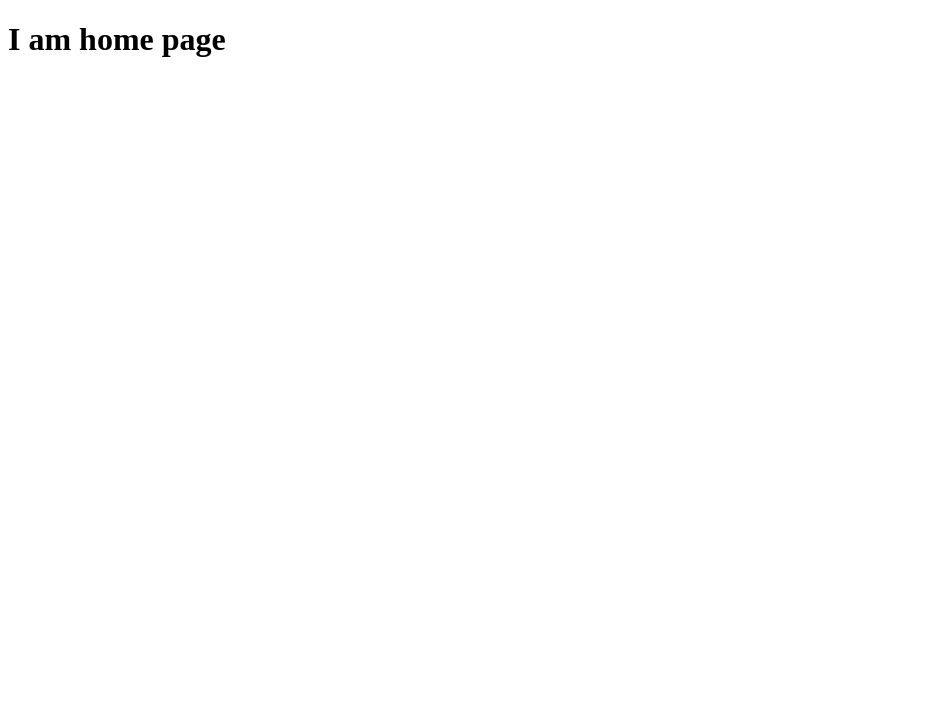
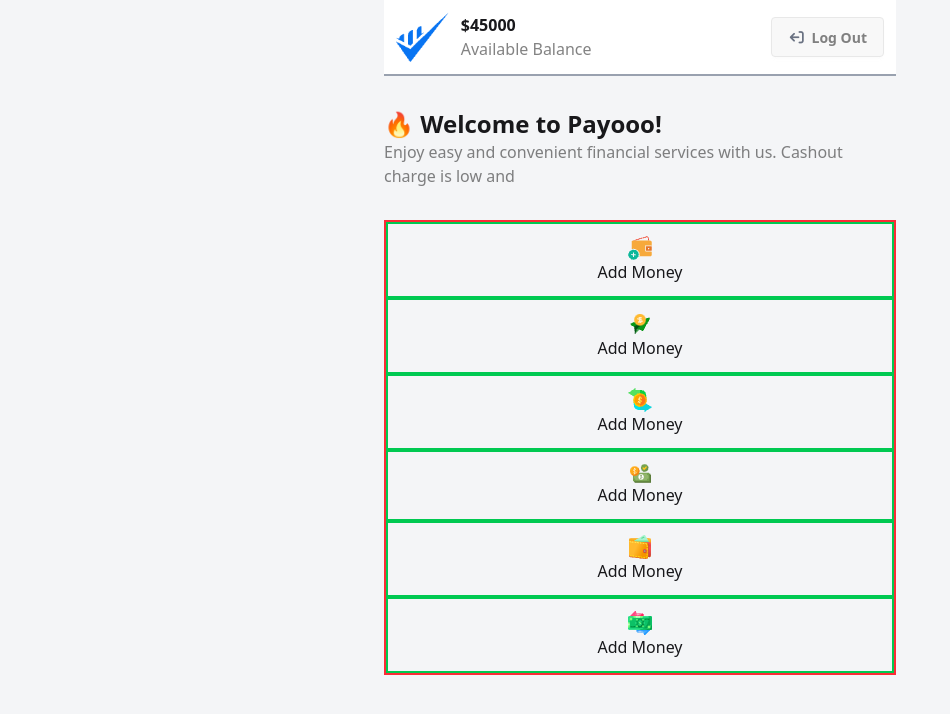
Before and after one commit to mushfiq0000/payoo-mobile-app, a plain HTML site: page home.html in a window 1280 px wide. Shown: the whole page, without its empty margins (0-950 px from the left). Drawn offline with nearby package versions, Linux system fonts and the light colour scheme.

Commit message:
design home page layout

```diff
--- a/home.html
+++ b/home.html
@@ -4,8 +4,64 @@
     <meta charset="UTF-8">
     <meta name="viewport" content="width=device-width, initial-scale=1.0">
     <title>Payoo Home</title>
+    <!-- daisyUI cdn -->
+    <link href="https://cdn.jsdelivr.net/npm/daisyui@5" rel="stylesheet" type="text/css" />
+    <!-- tailwind cdn -->
+    <script src="https://cdn.jsdelivr.net/npm/@tailwindcss/browser@4"></script>
+    <!-- font awsome CDN -->
+     <link rel="stylesheet" href="https://cdnjs.cloudflare.com/ajax/libs/font-awesome/7.0.0/css/all.min.css" integrity="sha512-DxV+EoADOkOygM4IR9yXP8Sb2qwgidEmeqAEmDKIOfPRQZOWbXCzLC6vjbZyy0vPisbH2SyW27+ddLVCN+OMzQ==" crossorigin="anonymous" referrerpolicy="no-referrer" />
 </head>
-<body>
-    <h1>I am home page</h1>
+<body class="bg-[#f4f5f7] h-[100vh]">
+     <div class="bg-white min-h-[50px] flex justify-between items-center max-w-lg mx-auto border-b-2 border-gray-400 p-3">
+        <div class="flex items-center">
+            <img src="./assets/Group.png" alt="" class="h-[50px]">
+            <div class="ml-3">
+                <h2 class="font-bold">$<span>45000</span></h2>
+                <p class="text-[#08080880]">Available Balance</p>
+            </div>
+        </div>
+        <div>
+            <button class="btn text-[#08080880]"><i class="fa-solid fa-arrow-right-from-bracket rotate-180 text-gray-500"></i>Log Out</button>
+        </div>
+     </div>
+
+
+     <div class="max-w-lg mx-auto mt-8">
+        <h1 class="text-2xl font-bold">🔥 Welcome to Payooo!</h1>
+        <p class="text-[#08080880]">Enjoy easy and convenient financial services with us. Cashout charge is low and </p>
+     </div>
+
+
+     <div class="max-w-lg mx-auto mt-8 border-2 border-red-500">
+        <div class="border-2 border-green-500 text-center p-3">
+            <img src="./assets/wallet1.png" class="mx-auto" alt="">
+            <h2>Add Money</h2>
+        </div>
+
+        <div class="border-2 border-green-500 text-center p-3">
+            <img src="./assets/send1.png" class="mx-auto" alt="">
+            <h2>Add Money</h2>
+        </div>
+
+        <div class="border-2 border-green-500 text-center p-3">
+            <img src="./assets/money1.png" class="mx-auto" alt="">
+            <h2>Add Money</h2>
+        </div>
+
+        <div class="border-2 border-green-500 text-center p-3">
+            <img src="./assets/bonus1.png" class="mx-auto" alt="">
+            <h2>Add Money</h2>
+        </div>
+
+        <div class="border-2 border-green-500 text-center p-3">
+            <img src="./assets/purse1.png" class="mx-auto" alt="">
+            <h2>Add Money</h2>
+        </div>
+
+        <div class="border-2 border-green-500 text-center p-3">
+            <img src="./assets/transaction1.png" class="mx-auto" alt="">
+            <h2>Add Money</h2>
+        </div>
+     </div>
 </body>
 </html>
```
Also changed, not shown: tailwind.config.js (added).
